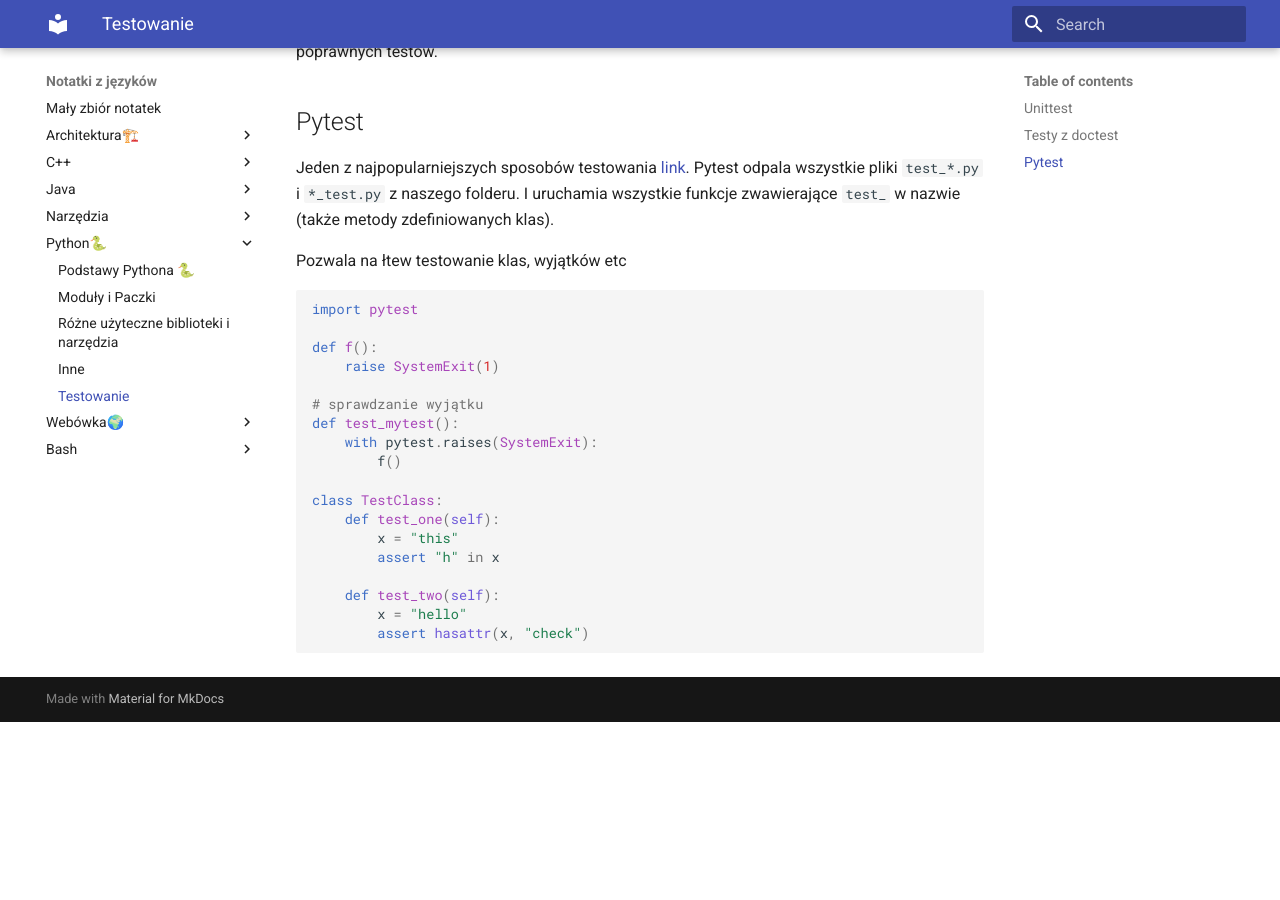
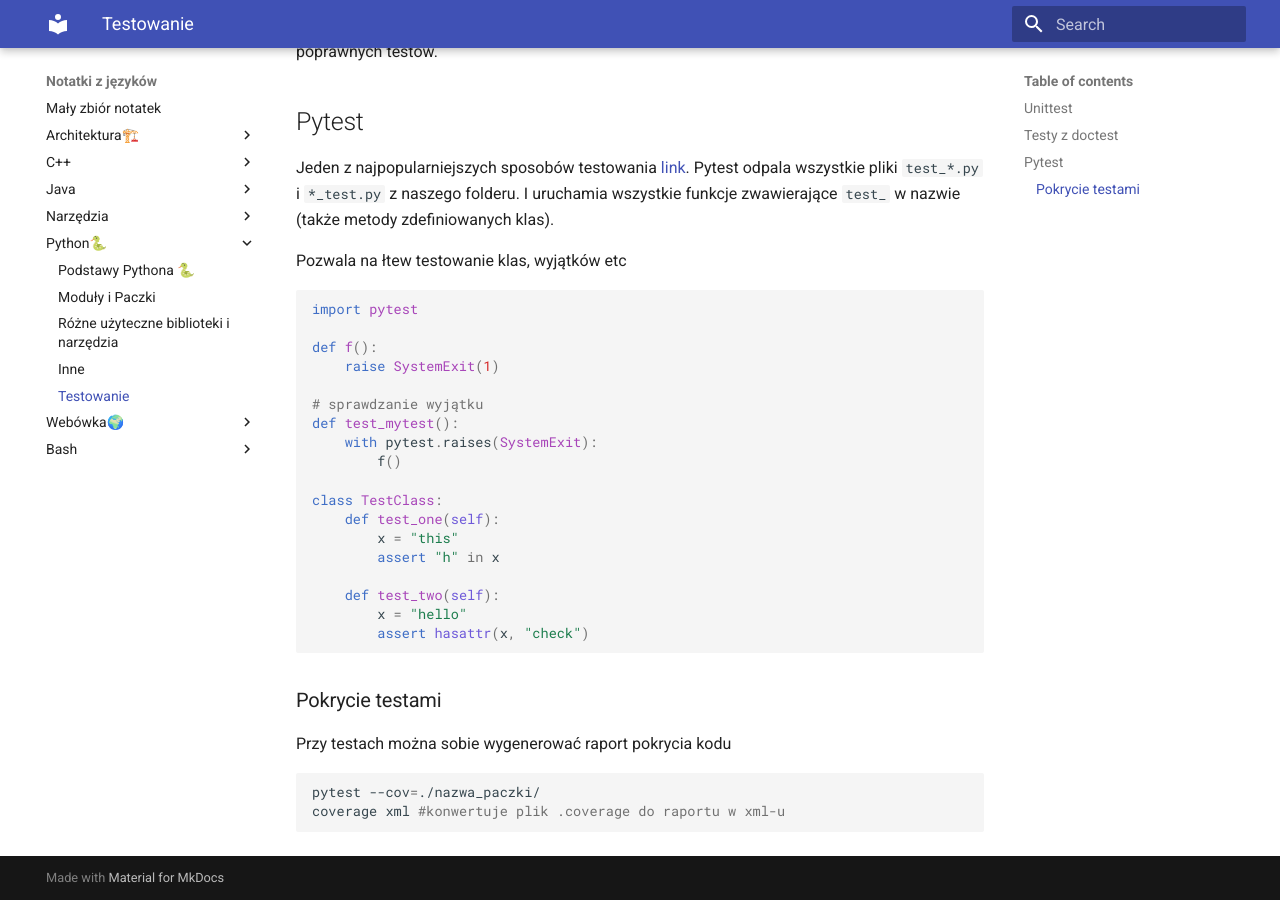
Before and after one commit to pktiuk/notatki_z_jezykow, an MkDocs documentation site: the page built from docs/Python🐍/6_testowanie.md, in a window 1280 px wide and 900 px high, scrolled down 1987 px. Built offline with MkDocs 1.6.1 and Material for MkDocs 9.7.7, drawn with Linux system fonts in a browser that asks for light colours; before the commit the page ends 2709 px from its top, so only the background shows below that.

Commit message:
Drobnostka

````diff
--- a/docs/Python🐍/6_testowanie.md
+++ b/docs/Python🐍/6_testowanie.md
@@ -117,3 +117,12 @@ class TestClass:
         x = "hello"
         assert hasattr(x, "check")
 ```
+
+### Pokrycie testami
+
+Przy testach można sobie wygenerować raport pokrycia kodu
+
+```bash
+pytest --cov=./nazwa_paczki/
+coverage xml #konwertuje plik .coverage do raportu w xml-u
+```
````
Also changed, not shown: docs/Python🐍/1_ogolne_notatki.md (+2 -0 lines).
